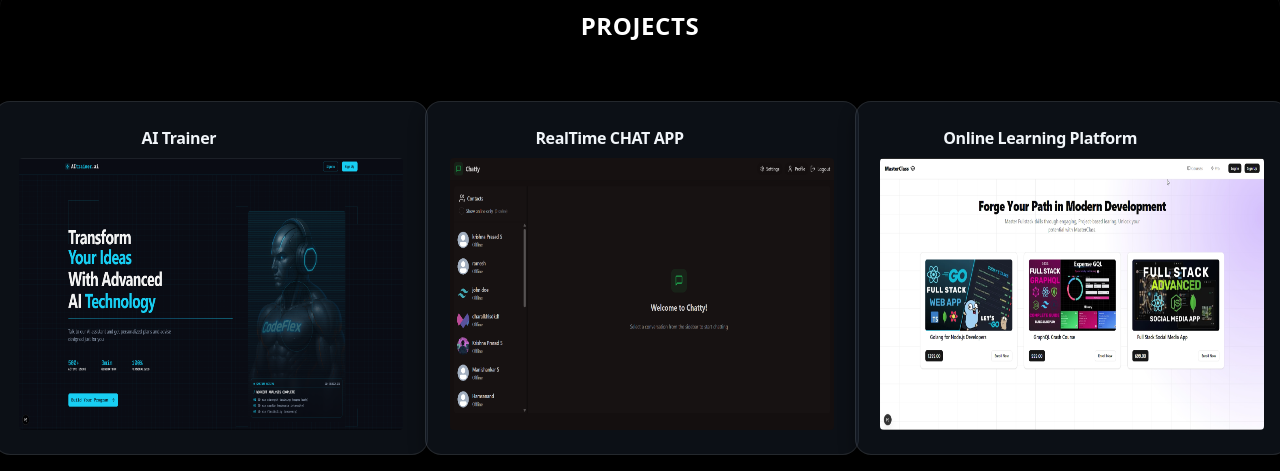
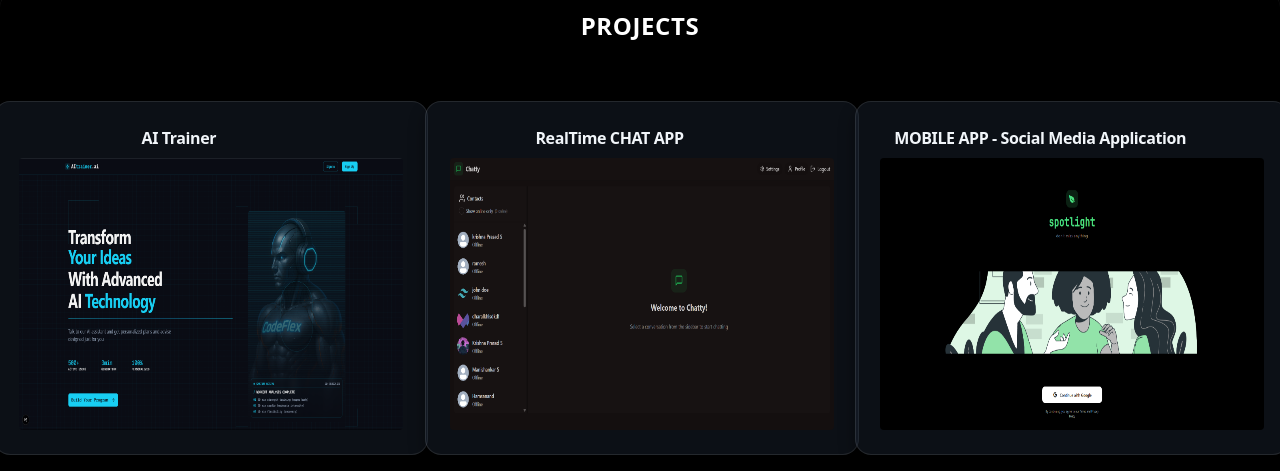
Before and after one commit to krishna-Prasad-CEO/Modern-UIUX, a Next.js app: page / in a window 1280 px wide. Shown: the part 829-1300 px from the top of the page. Built offline with nearby package versions, Linux system fonts and the light colour scheme.

Commit message:
bug fizes

```diff
--- a/src/app/page.tsx
+++ b/src/app/page.tsx
@@ -34,6 +34,12 @@
               title="RealTime CHAT APP"
               link="https://intern-project-rprx.onrender.com/"
             />
+            <AnimatedPinDemo
+              source="Screenshot 2025-07-12 073936.png"
+              title="MOBILE APP - Social Media Application"
+              link="https://www.linkedin.com/posts/krishna-prasad-s-59133a280_reactnative-firstapp-learningjourney-activity-7349618423913467904-2kUu?utm_source=share&utm_medium=member_desktop&rcm=ACoAAERknb0BJMfJ9csYef4RWZcXFcnIXtjHj0s"
+            />
+
             <AnimatedPinDemo
               source="Screenshot 2025-07-10 065438.png"
               title="Online Learning Platform"
```
Also changed, not shown: public/Screenshot 2025-07-12 073936.png (added).
